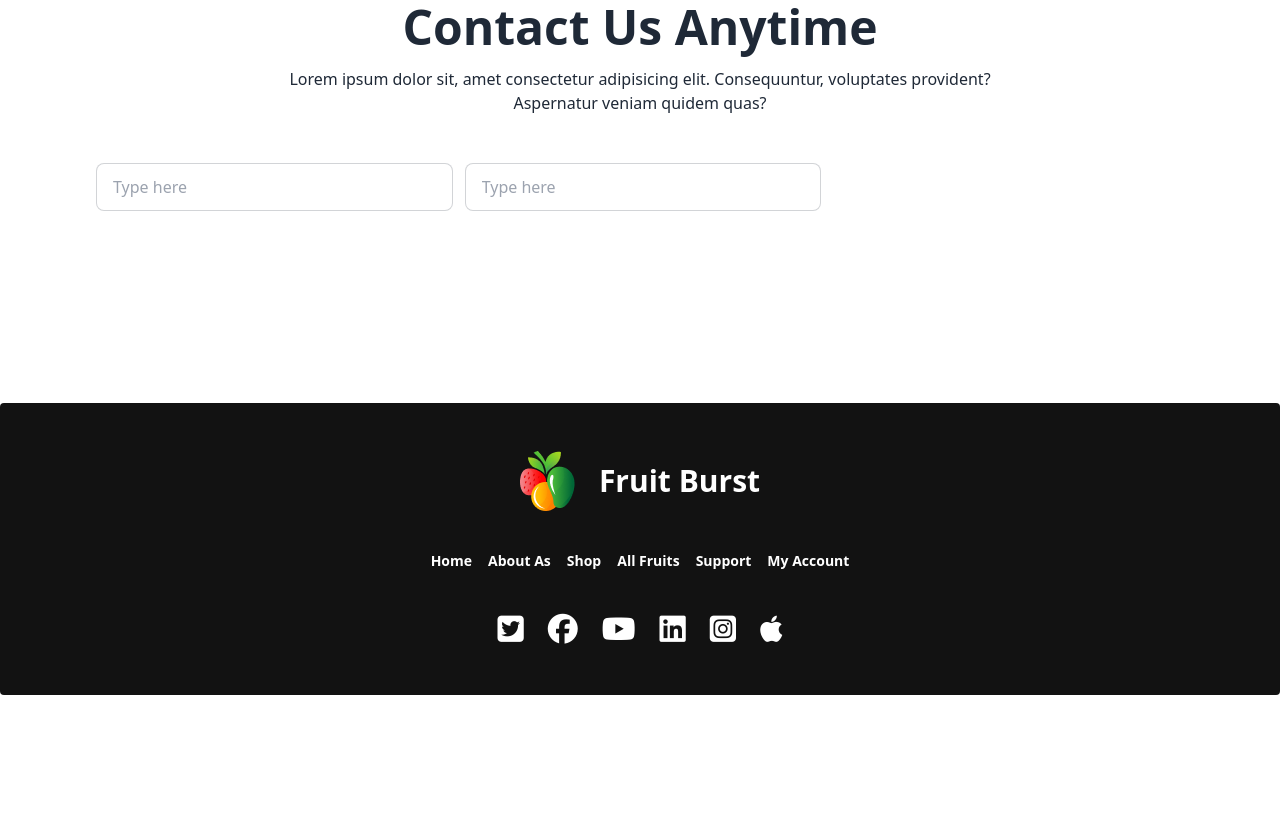
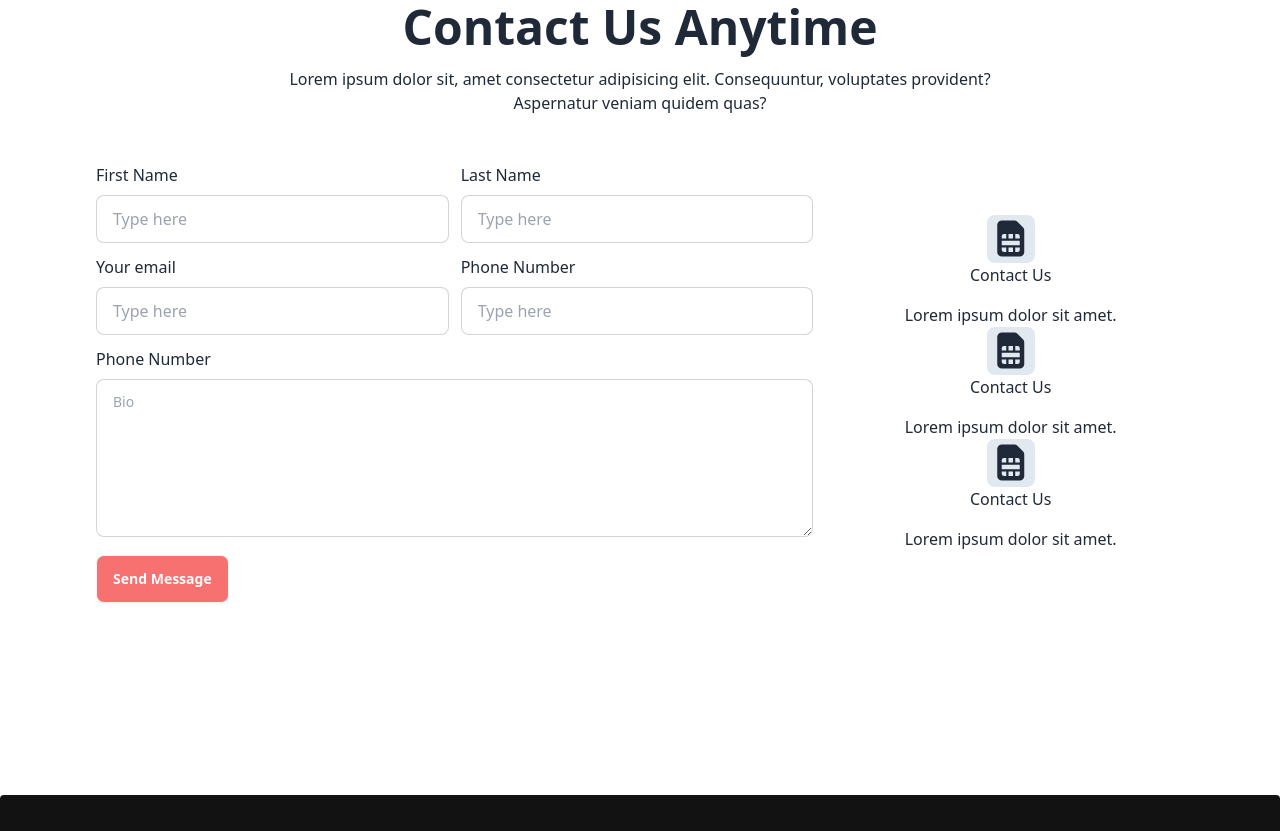
Before and after one commit to mizanff/fruit-brust-daisyui, a plain HTML site: page index.html in a window 1280 px wide. Shown: the part 3369-4200 px from the top of the page. Before the commit the page ends 4064 px from the top, so only its background shows below. Drawn offline with nearby package versions, Linux system fonts and the light colour scheme.

Commit message:
create a contact us anytime section

```diff
--- a/index.html
+++ b/index.html
@@ -397,24 +397,69 @@
         </div>
       </section>
       <section class="my-48">
-        <div class="container mx-auto px-24">
+        <div class="container mx-auto lg:px-24 px-8">
           <h1 class="text-center text-5xl font-bold mb-4">Contact Us Anytime</h1>
           <p class="text-center w-2/3 mx-auto">Lorem ipsum dolor sit, amet consectetur adipisicing elit. Consequuntur, voluptates provident? Aspernatur veniam quidem quas?</p>
-          <div class="mt-12 grid grid-cols-1 lg:grid-cols-3">
+          <div class="mt-12 gap-6 grid grid-cols-1 lg:grid-cols-3">
             <div class="lg:col-span-2">
               <div class="grid gap-3 grid-cols-1 lg:grid-cols-2">
-                <input type="text" placeholder="Type here" class="input input-bordered w-full" />
-                <input type="text" placeholder="Type here" class="input input-bordered w-full" />
+                <div>
+                  <label for="">First Name</label>
+                  <input type="text" placeholder="Type here" class="mt-2 input input-bordered w-full" />
+                </div>
+              <div>
+                <label for="">Last Name</label>
+                <input type="text" placeholder="Type here" class="mt-2 input input-bordered w-full" />
               </div>
+              <div>
+                <label for="">Your email</label>
+                <input type="text" placeholder="Type here" class="mt-2 input input-bordered w-full" />
+              </div>
+              <div>
+                <label for="">Phone Number</label>
+                <input type="text" placeholder="Type here" class="mt-2 input input-bordered w-full" />
+              </div>
+              </div>
+              <div class="mt-3">
+                <label for="">Phone Number</label>
+                <textarea class="mt-2 w-full textarea textarea-bordered" placeholder="Bio" rows="5"></textarea>
+              </div>
+              <button class="btn bg-red-400 mt-3 text-white">Send Message</button>
             </div>
-            <div class="">
-
+            <div class="flex items-center justify-center flex-col">
+              <div>
+                <div class="bg-slate-200 h-12 w-12 rounded-lg flex items-center justify-center mx-auto">
+                  <a href=""><i class="fa-solid fa-sim-card text-4xl"></i></a>
+                </div>
+                <div class="text-center space-y-4">
+                  <h6>Contact Us</h6>
+                  <p>Lorem ipsum dolor sit amet.</p>
+                </div>
+              </div>
+              <div>
+                <div class="bg-slate-200 h-12 w-12 rounded-lg flex items-center justify-center mx-auto">
+                  <a href=""><i class="fa-solid fa-sim-card text-4xl"></i></a>
+                </div>
+                <div class="text-center space-y-4">
+                  <h6>Contact Us</h6>
+                  <p>Lorem ipsum dolor sit amet.</p>
+                </div>
+              </div>
+              <div>
+                <div class="bg-slate-200 h-12 w-12 rounded-lg flex items-center justify-center mx-auto">
+                  <a href=""><i class="fa-solid fa-sim-card text-4xl"></i></a>
+                </div>
+                <div class="text-center space-y-4">
+                  <h6>Contact Us</h6>
+                  <p>Lorem ipsum dolor sit amet.</p>
+                </div>
+              </div>
             </div>
           </div>
         </div>
       </section>
     </main>
-      <footer class="footer footer-center bg-[#121212] text-base-content rounded p-12">
+      <footer class="footer footer-center bg-[#121212] text-base-content rounded p-16">
         <div class="navbar-center lg:flex">
           <img src="./images/logo.png" alt="">
           <h6 class="ml-4 text-white text-3xl font-semibold">Fruit Burst</h6>
```
